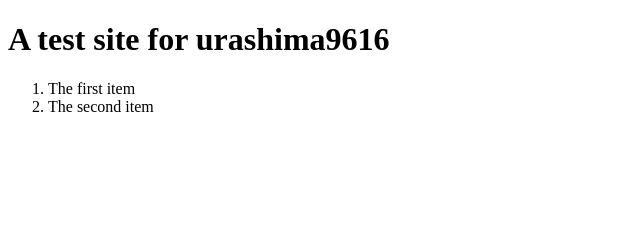
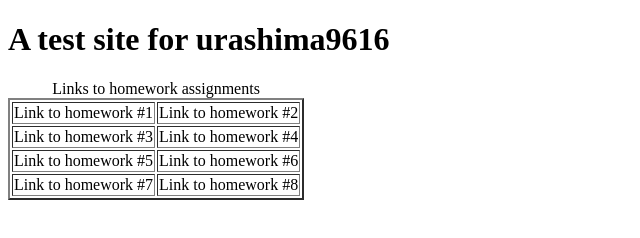
Before and after one commit to urashima9616/urashima9616.github.io, a plain HTML site: page index.html in a window 1280 px wide. Shown: the whole page, without its empty margins (0-640 px from the left). Drawn offline with Linux system fonts and the light colour scheme.

Commit message:
trying out html format

```diff
--- a/index.html
+++ b/index.html
@@ -7,10 +7,12 @@ A:link { color: red } A:visited { color: maroon } A:active { color: fuchsia } </
 </HEAD>
 <BODY>
     <h1>A test site for urashima9616</h1>
-    <OL>
-        <LI> The first item
-        <LI> The second item
-    </OL>
-
+    <table border="2">
+        <caption> Links to homework assignments </caption>
+        <TR><TD> Link to homework #1</TD> <TD>Link to homework #2</TD></TR>
+        <TR><TD> Link to homework #3</TD> <TD>Link to homework #4</TD></TR>
+        <TR><TD> Link to homework #5</TD> <TD>Link to homework #6</TD></TR>
+        <TR><TD> Link to homework #7</TD> <TD>Link to homework #8</TD></TR>
+    </table>
 </BODY>
 </HTML>
```
